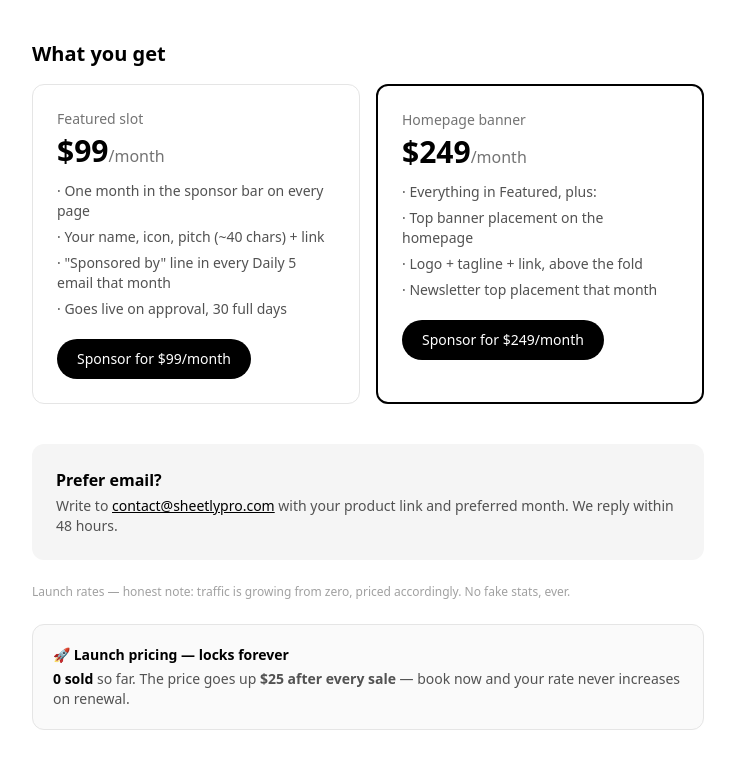
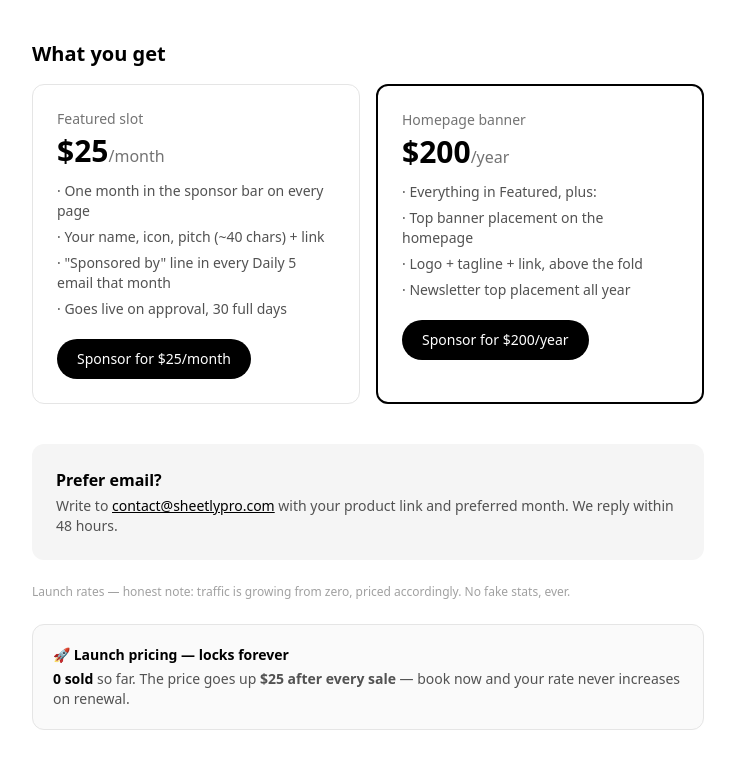
Before and after one commit to Stropurbo/bank-statement-frontend, a React (Vite) app: page /advertise in a window 1280 px wide. Shown: the part 887-1656 px from the top of the page, without its empty margins (48-783 px from the left). Built offline with nearby package versions, Linux system fonts and the light colour scheme.

Commit message:
Advertise: Featured $25/month, Homepage banner $200/year

```diff
--- a/src/pages/Advertise.jsx
+++ b/src/pages/Advertise.jsx
@@ -142,7 +142,7 @@
             Featured slot
           </p>
           <p className="text-3xl font-bold text-black dark:text-white mb-3">
-            $99
+            $25
             <span className="text-base font-normal text-neutral-500 dark:text-neutral-400">
               /month
             </span>
@@ -159,7 +159,7 @@
             rel="noopener noreferrer"
             className="inline-block bg-black dark:bg-white text-white dark:text-black text-sm font-medium rounded-full px-5 py-2.5 hover:bg-neutral-800 dark:hover:bg-neutral-200 transition-colors"
           >
-            Sponsor for $99/month
+            Sponsor for $25/month
           </a>
         </div>
         <div className={cardClass("banner")} onClick={() => setSelected("banner")}>
@@ -167,16 +167,16 @@
             Homepage banner
           </p>
           <p className="text-3xl font-bold text-black dark:text-white mb-3">
-            $249
+            $200
             <span className="text-base font-normal text-neutral-500 dark:text-neutral-400">
-              /month
+              /year
             </span>
           </p>
           <ul className="text-sm text-neutral-600 dark:text-neutral-300 space-y-1.5 mb-5">
             <li>· Everything in Featured, plus:</li>
             <li>· Top banner placement on the homepage</li>
             <li>· Logo + tagline + link, above the fold</li>
-            <li>· Newsletter top placement that month</li>
+            <li>· Newsletter top placement all year</li>
           </ul>
           <a
             href={BANNER_URL}
@@ -184,7 +184,7 @@
             rel="noopener noreferrer"
             className="inline-block bg-black dark:bg-white text-white dark:text-black text-sm font-medium rounded-full px-5 py-2.5 hover:bg-neutral-800 dark:hover:bg-neutral-200 transition-colors"
           >
-            Sponsor for $249/month
+            Sponsor for $200/year
           </a>
         </div>
       </div>
```
